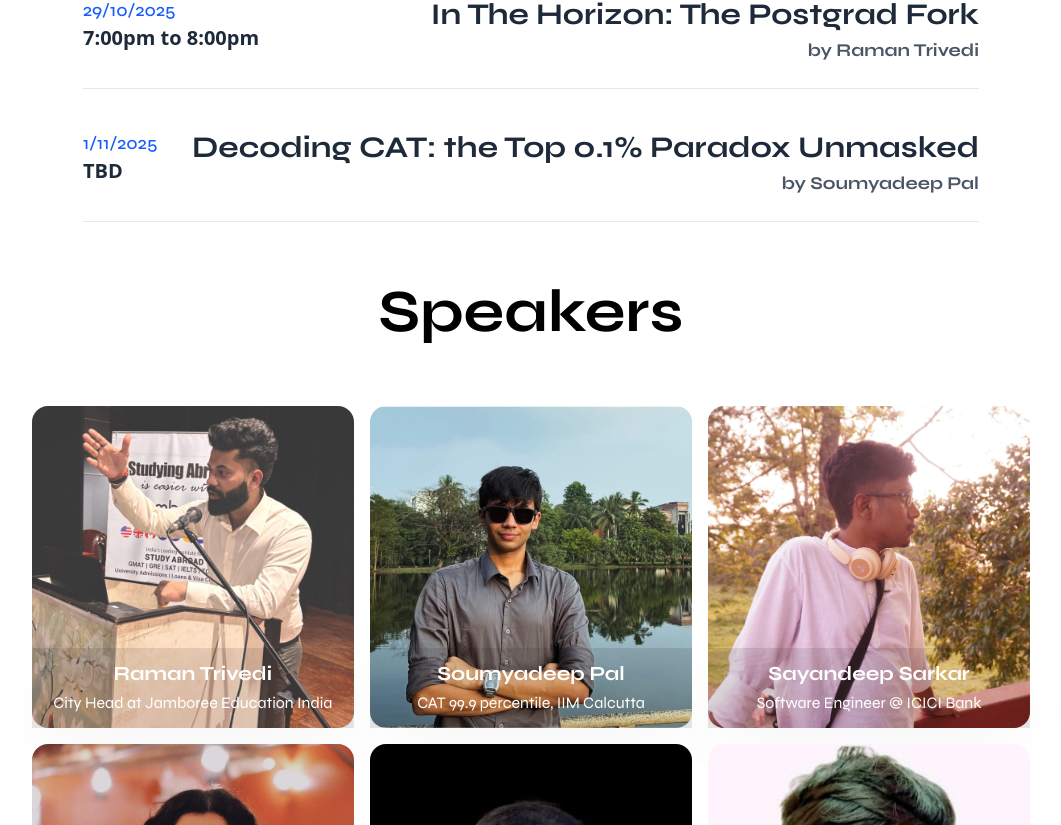
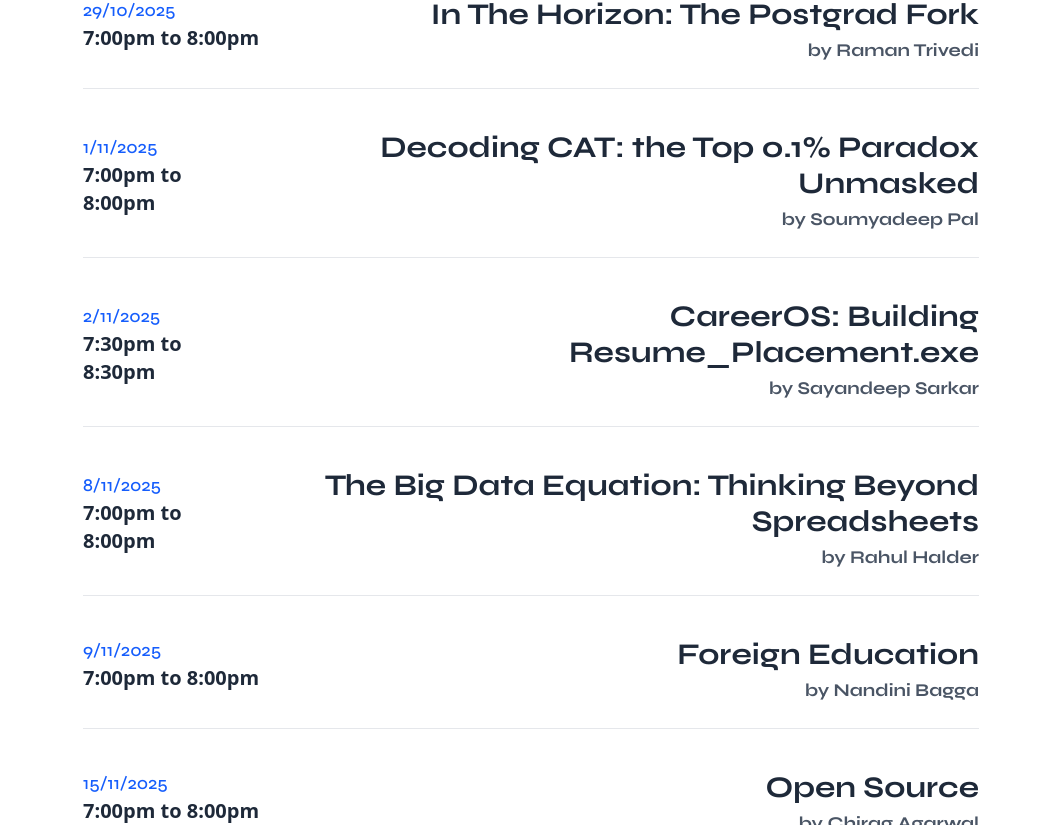
Before and after one commit to IEEE-JUSB/elevatex-3, a Next.js app: page / in a window 1280 px wide. Shown: the part 2355-3180 px from the top of the page, without its empty margins (109-1170 px from the left). Built offline with nearby package versions, Linux system fonts and the light colour scheme.

Commit message:
update schedule

```diff
--- a/components/Schedule.tsx
+++ b/components/Schedule.tsx
@@ -2,10 +2,11 @@ import React from "react";
 
 const seminars = [
   { title: "In The Horizon: The Postgrad Fork", img: "/speaker.png", speaker:"Raman Trivedi", date: "29/10/2025", timing: "7:00pm to 8:00pm" },
-  { title: "Decoding CAT: the Top 0.1% Paradox Unmasked", img: "/speaker.png", speaker:"Soumyadeep Pal", date: "1/11/2025", timing: "TBD" },
-  // { title: "Resume Building", img: "/speaker.png", speaker:"Sayandeep Sarkar", date: "2/11/2025", timing: "TBD" },
-  // { title: "Data Analytics and Consultancy", img: "/speaker.png", speaker:"Rahul Halder", date: "8/11/2025", timing: "TBD" },
-  // { title: "Open Source", img: "/speaker.png", speaker:"Chirag Agarwal", date: "15/11/2025", timing: "TBD" },
+  { title: "Decoding CAT: the Top 0.1% Paradox Unmasked", img: "/speaker.png", speaker:"Soumyadeep Pal", date: "1/11/2025", timing: "7:00pm to 8:00pm" },
+  { title: "CareerOS: Building Resume_Placement.exe", img: "/speaker.png", speaker:"Sayandeep Sarkar", date: "2/11/2025", timing: "7:30pm to 8:30pm" },
+  { title: "The Big Data Equation: Thinking Beyond Spreadsheets", img: "/speaker.png", speaker:"Rahul Halder", date: "8/11/2025", timing: "7:00pm to 8:00pm" },
+  { title: "Foreign Education", img: "/speaker.png", speaker:"Nandini Bagga", date: "9/11/2025", timing: "7:00pm to 8:00pm" },
+  { title: "Open Source", img: "/speaker.png", speaker:"Chirag Agarwal", date: "15/11/2025", timing: "7:00pm to 8:00pm" },
 ];
 
 export default function Schedule() {
```
